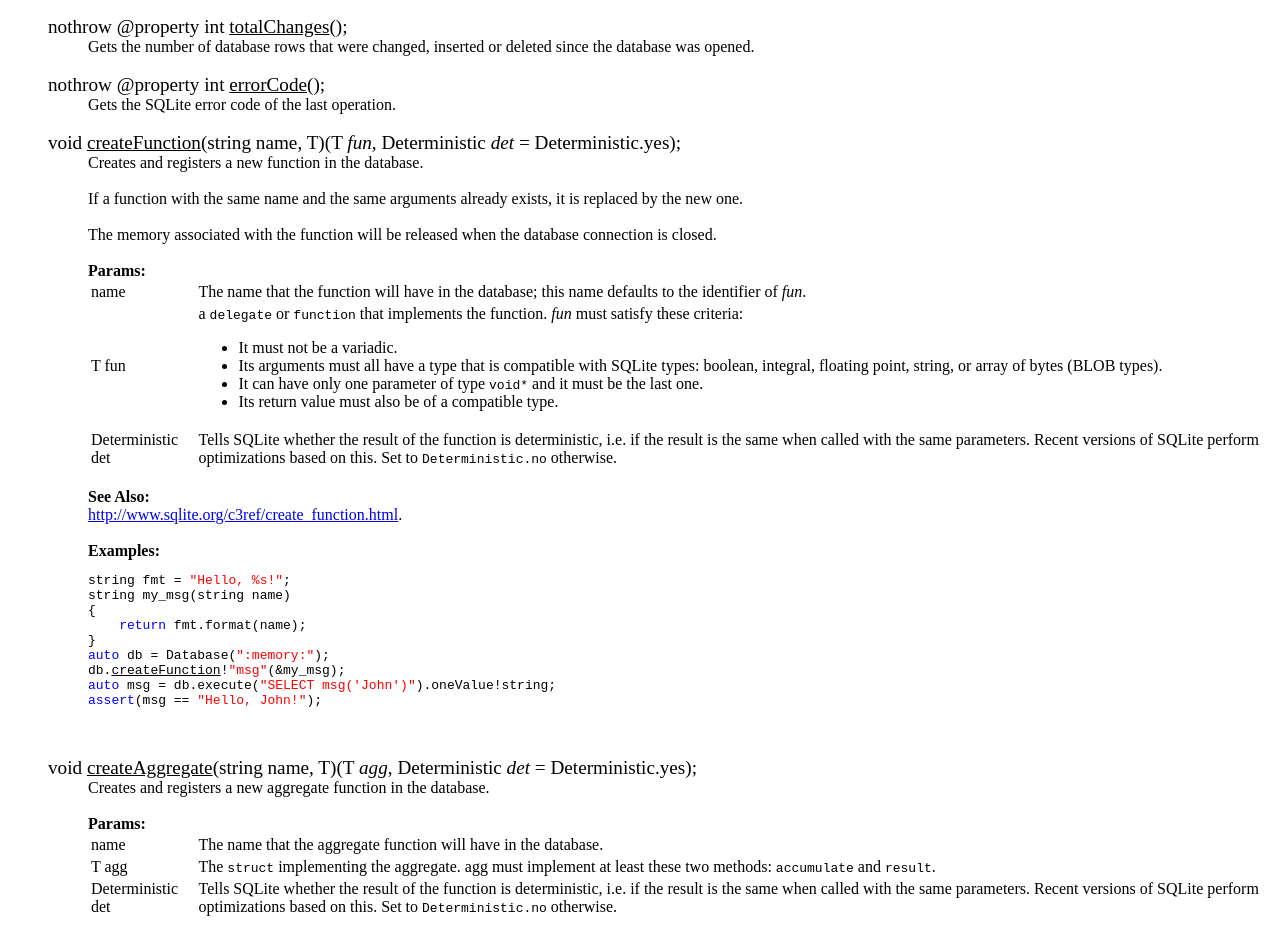
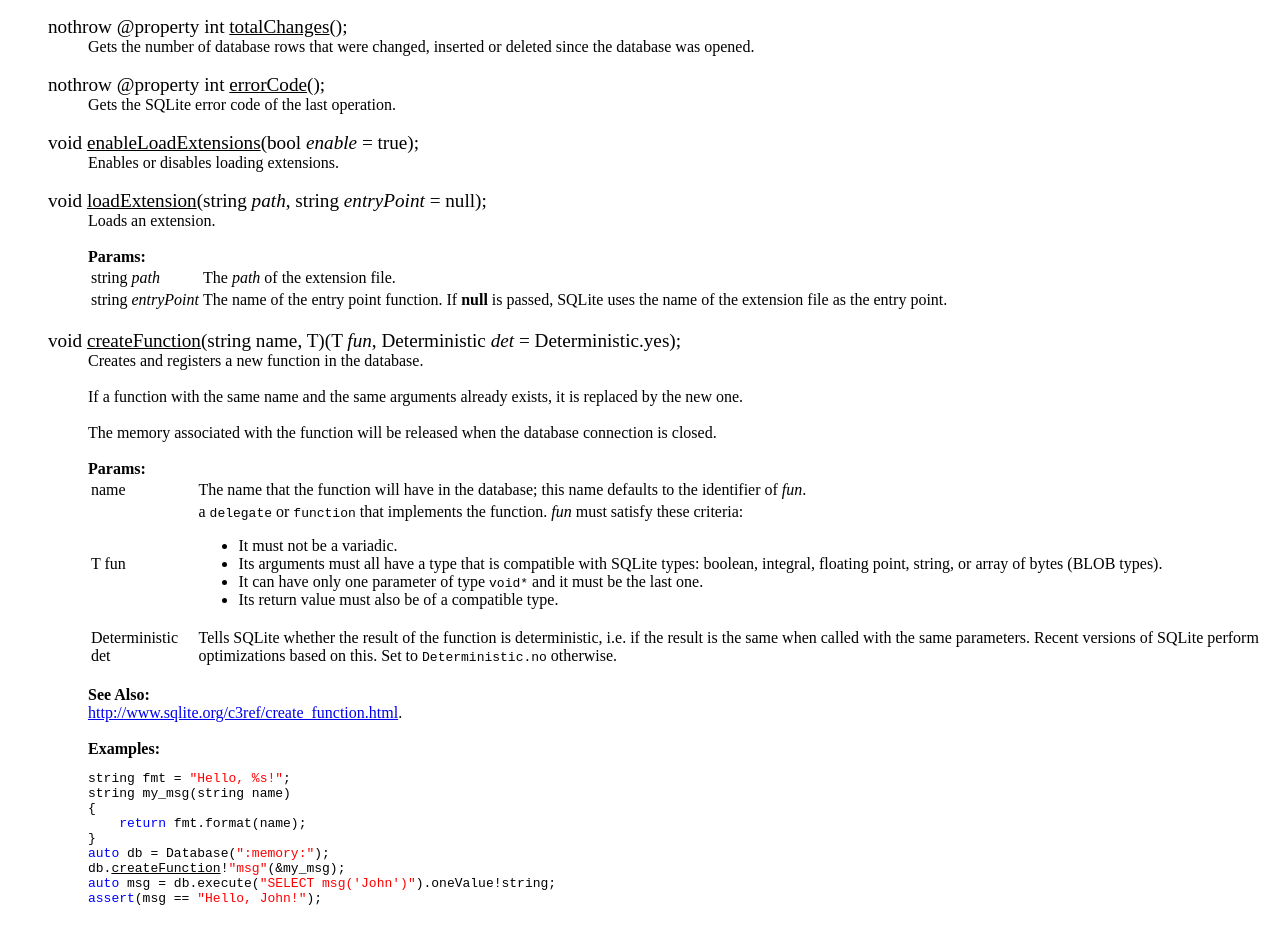
Before and after one commit to dlang-community/d2sqlite3, a plain HTML site: page docs/d2sqlite3.html in a window 1280 px wide. Shown: the part 4424-5353 px from the top of the page. Drawn offline with Linux system fonts and the light colour scheme.

Commit message:
Extension loading

```diff
--- a/docs/d2sqlite3.html
+++ b/docs/d2sqlite3.html
@@ -321,6 +321,24 @@ The statement becomes invalid if the Database goes out of scope and is destroyed
 <dt><big><a name="Database.errorCode"></a>nothrow @property int <u>errorCode</u>();
 </big></dt>
 <dd>Gets the SQLite error code of the last operation.<br><br>
+
+</dd>
+<dt><big><a name="Database.enableLoadExtensions"></a>void <u>enableLoadExtensions</u>(bool <i>enable</i> = true);
+</big></dt>
+<dd>Enables or disables loading extensions.<br><br>
+
+</dd>
+<dt><big><a name="Database.loadExtension"></a>void <u>loadExtension</u>(string <i>path</i>, string <i>entryPoint</i> = null);
+</big></dt>
+<dd>Loads an extension.
+<br><br>
+<b>Params:</b><br>
+<table><tr><td>string <i>path</i></td>
+<td>The <i>path</i> of the extension file.</td></tr>
+<tr><td>string <i>entryPoint</i></td>
+<td>The name of the entry point function. If <b>null</b> is passed, SQLite
+        uses the name of the extension file as the entry point.</td></tr>
+</table><br>
 
 </dd>
 <dt><big><a name="Database.createFunction"></a>void <u>createFunction</u>(string name, T)(T <i>fun</i>, Deterministic <i>det</i> = Deterministic.yes);
```
Also changed, not shown: 1 other file.
